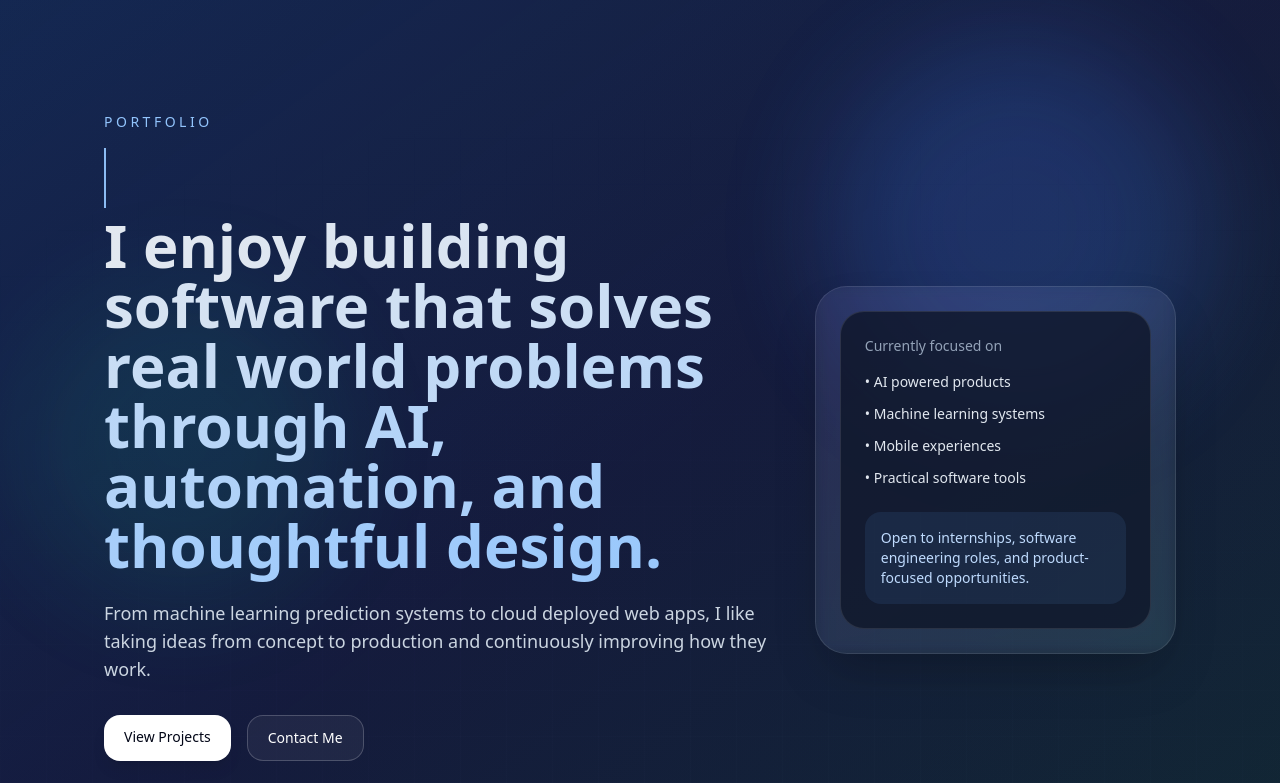
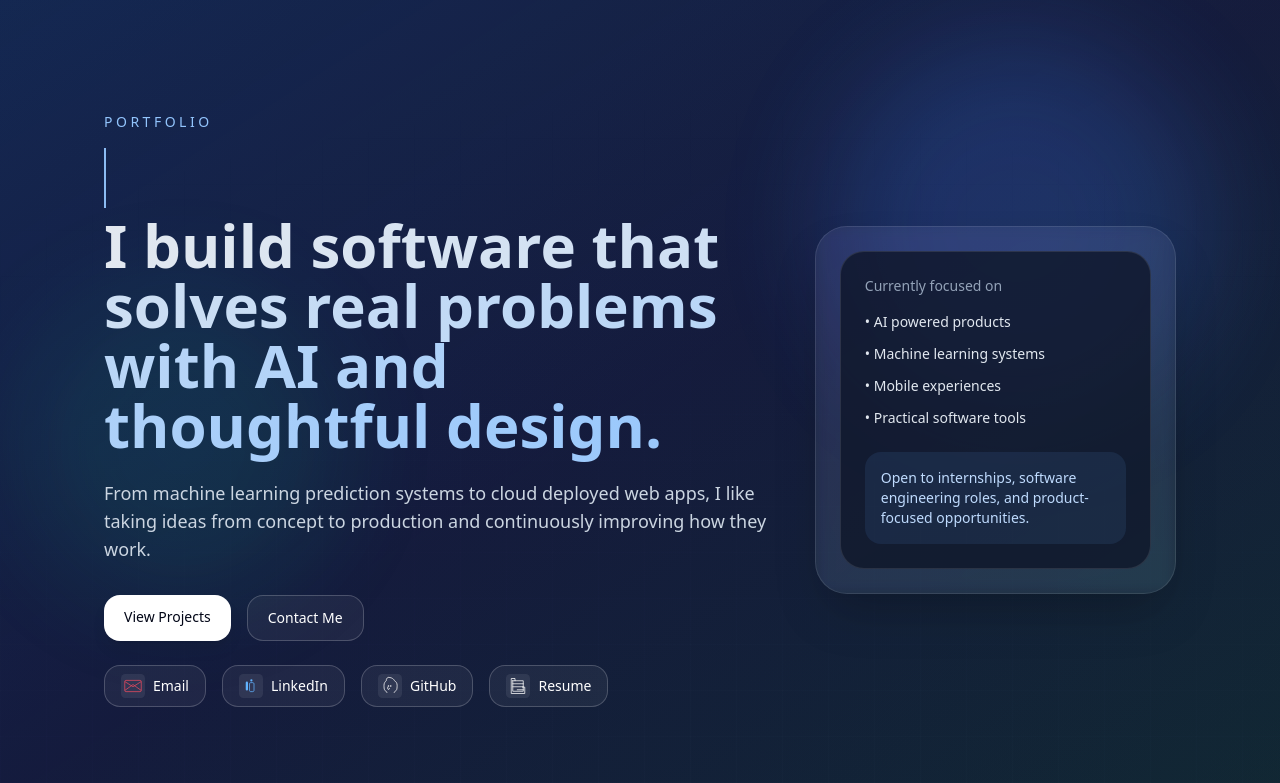
Before and after one commit to adeoluwa-4/Portfolio, a React (Vite) app: page / in a window 1280 px wide. Shown: the top 783 px of the page. Built offline with nearby package versions, Linux system fonts and the light colour scheme.

Commit message:
copy(hero): tighten value proposition headline

```diff
--- a/portfolio_website.jsx
+++ b/portfolio_website.jsx
@@ -238,7 +238,7 @@ export default function PortfolioWebsite() {
                 </span>
                 <br />
                 <span className="hero-title typing-follow">
-                  I enjoy building software that solves real world problems through AI, automation, and thoughtful design.
+                  I build software that solves real problems with AI and thoughtful design.
                 </span>
               </h1>
               <p className="hero-lead mt-6 max-w-2xl text-base leading-7 text-slate-300 md:text-lg">
```
